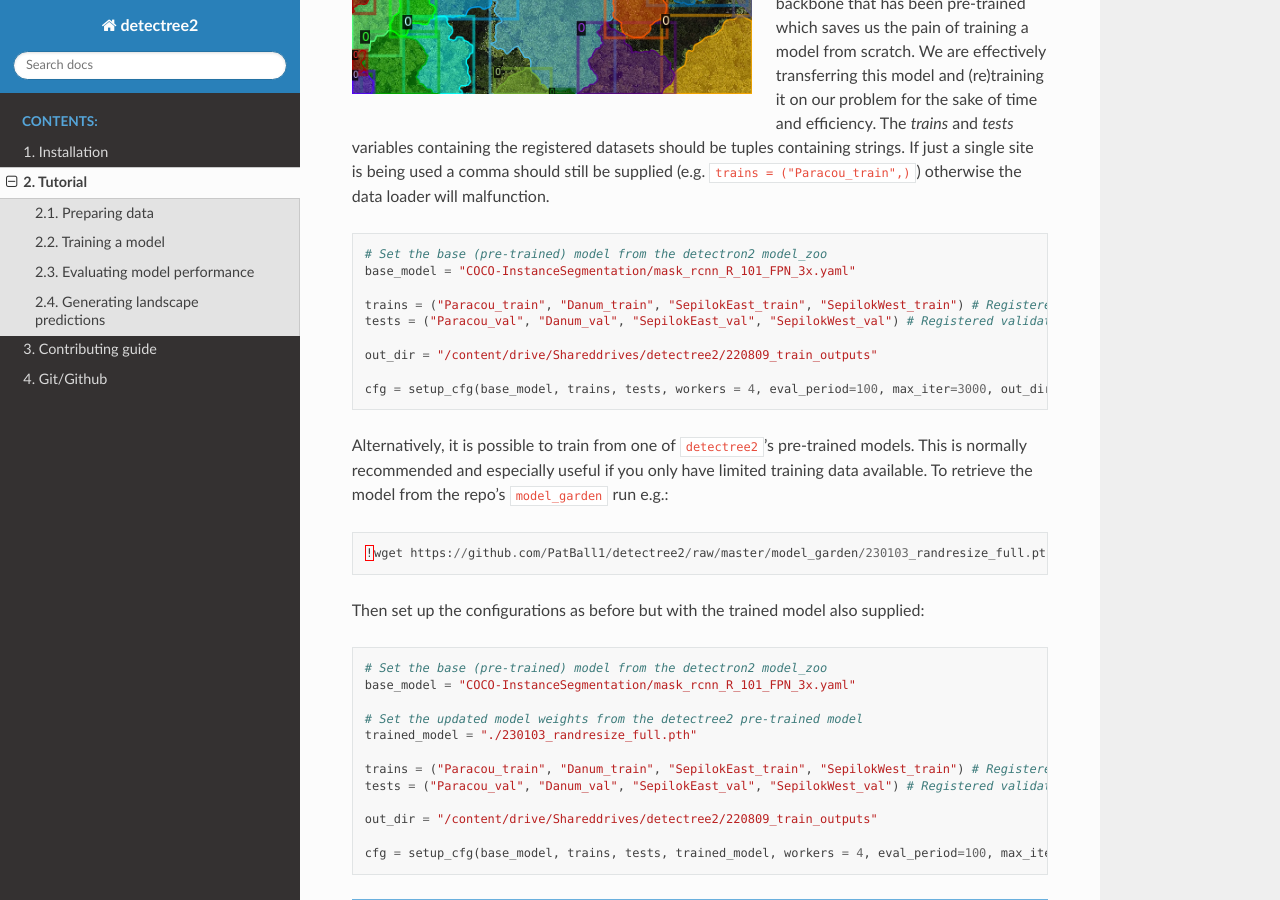
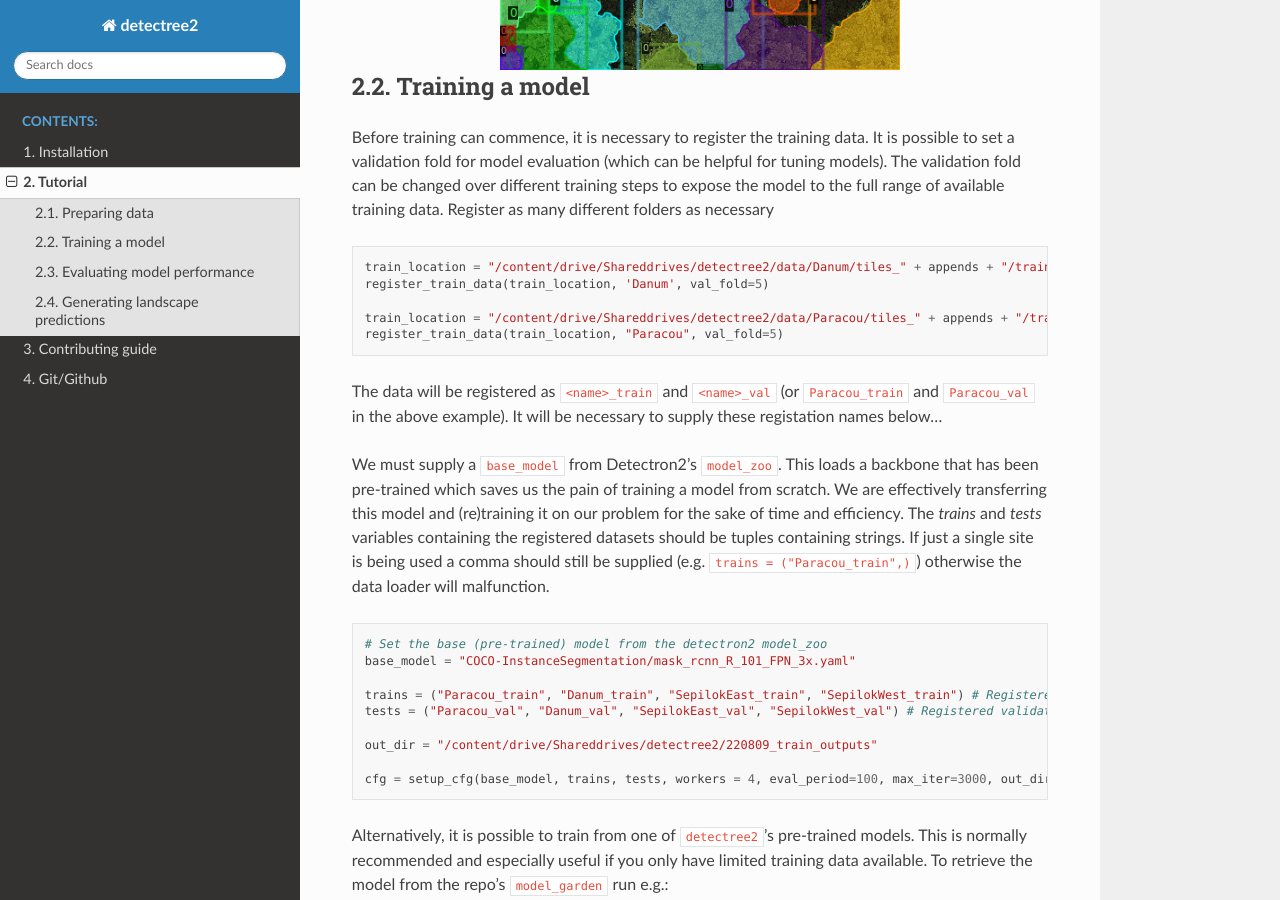
Before and after one commit to PatBall1/detectree2, a Sphinx documentation site: the page built from docs/source/tutorial.rst, in a window 1280 px wide and 900 px high, scrolled down 4303 px. Built offline with Sphinx 7.4.7 and the Read the Docs theme 2.0.0, drawn with Linux system fonts in a browser that asks for light colours; pages that are not in the unit, such as notebooks, are missing from menus.

Commit message:
tutorial fix

```diff
--- a/docs/source/tutorial.rst
+++ b/docs/source/tutorial.rst
@@ -173,15 +173,15 @@
 .. image:: ../../report/figures/trees_train1.png
    :width: 400
    :alt: Training tile 1
-   :align: left
+   :align: center
 
 .. image:: ../../report/figures/trees_train2.png
    :width: 400
    :alt: Training tile 2
-   :align: left
+   :align: center
 
 
-|
+
 Training a model
 ----------------
 
```
